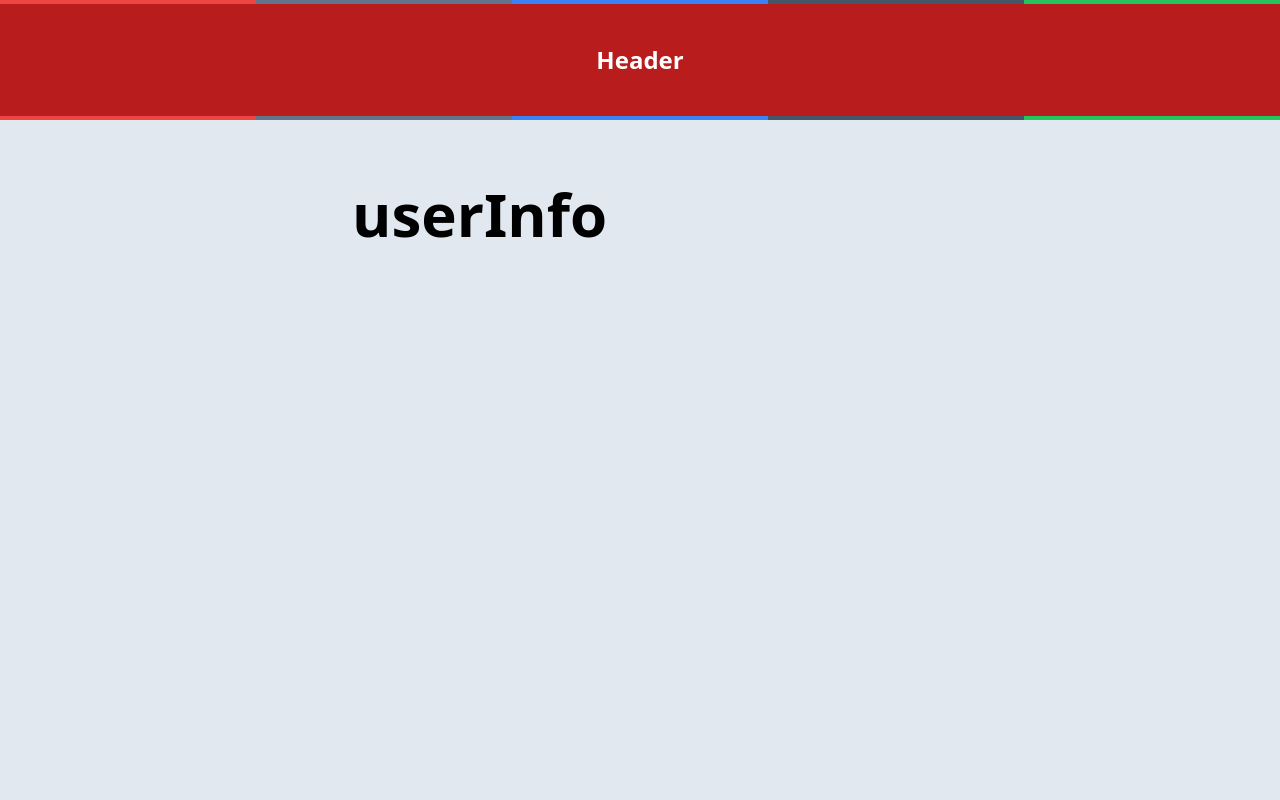
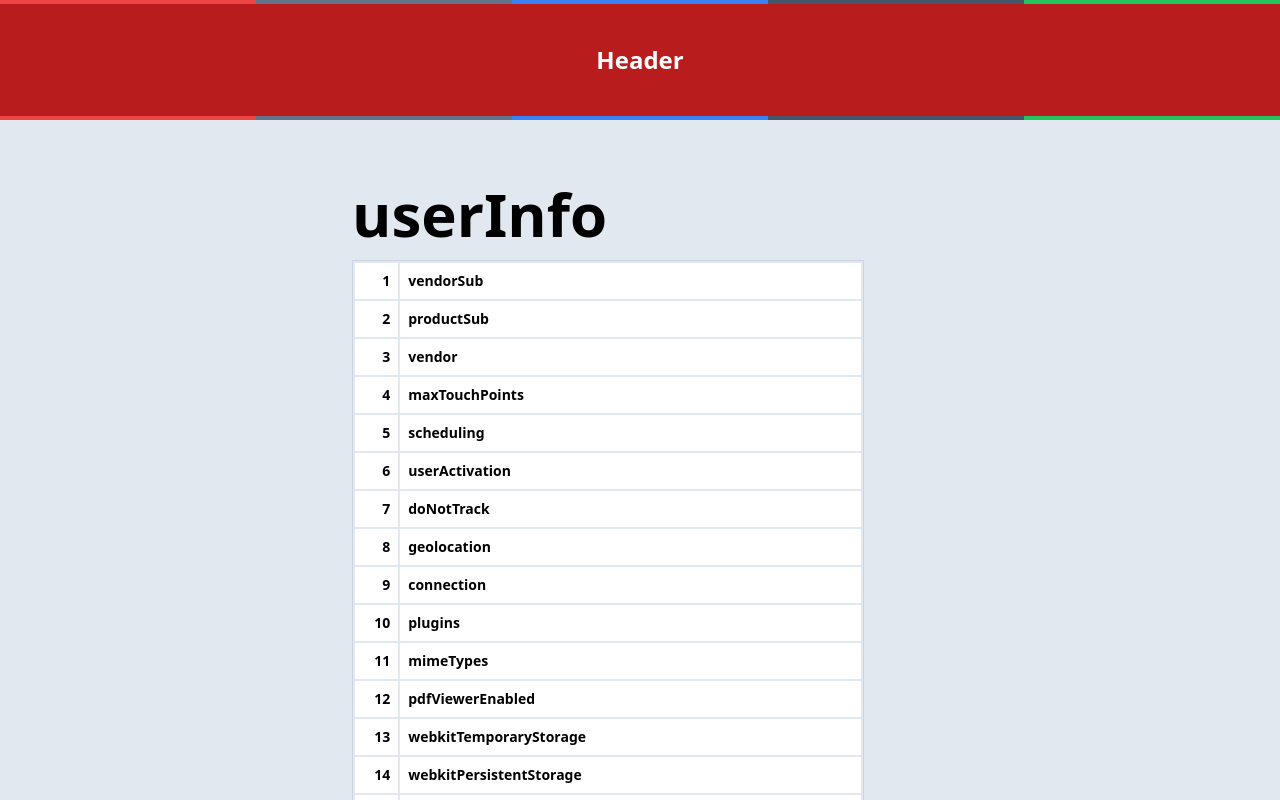
Before and after one commit to iaseth/userinfo, a React (Create React App) app: page / in a window 1280 px wide. Shown: the top 800 px of the page. Built offline with nearby package versions, Linux system fonts and the light colour scheme.

Commit message:
Listing navigator keys

```diff
--- /dev/null
+++ b/src/UserInfo/DebugInfo.js
@@ -0,0 +1,24 @@
+
+
+
+export default function DebugInfo () {
+
+	const navigatorItems = Object.keys(Object.getPrototypeOf(navigator)).map((k, i) => {
+		return (
+			<tr key={i} className="px-2 py-2 bg-white border border-2">
+				<td className="text-right px-2 py-2">{i+1}</td>
+				<td className="px-2 py-2">{k}</td>
+			</tr>
+		);
+	});
+
+	return (
+		<div className="DebugInfo">
+			<div>
+				<table className="w-full max-w-lg my-4 text-sm font-bold border-separate border-spacing-b-1 border border-slate-300">
+					<tbody>{navigatorItems}</tbody>
+				</table>
+			</div>
+		</div>
+	);
+}
--- a/src/UserInfo/UserInfo.js
+++ b/src/UserInfo/UserInfo.js
@@ -1,3 +1,4 @@
+import DebugInfo from './DebugInfo';
 
 
 
@@ -6,6 +7,7 @@ export default function UserInfo () {
 		<div className="UserInfo min-h-screen bg-slate-200 px-2 py-16">
 			<main className="max-w-xl mx-auto">
 				<h1 className="text-6xl font-bold m-auto">userInfo</h1>
+				<DebugInfo />
 			</main>
 		</div>
 	);
```
